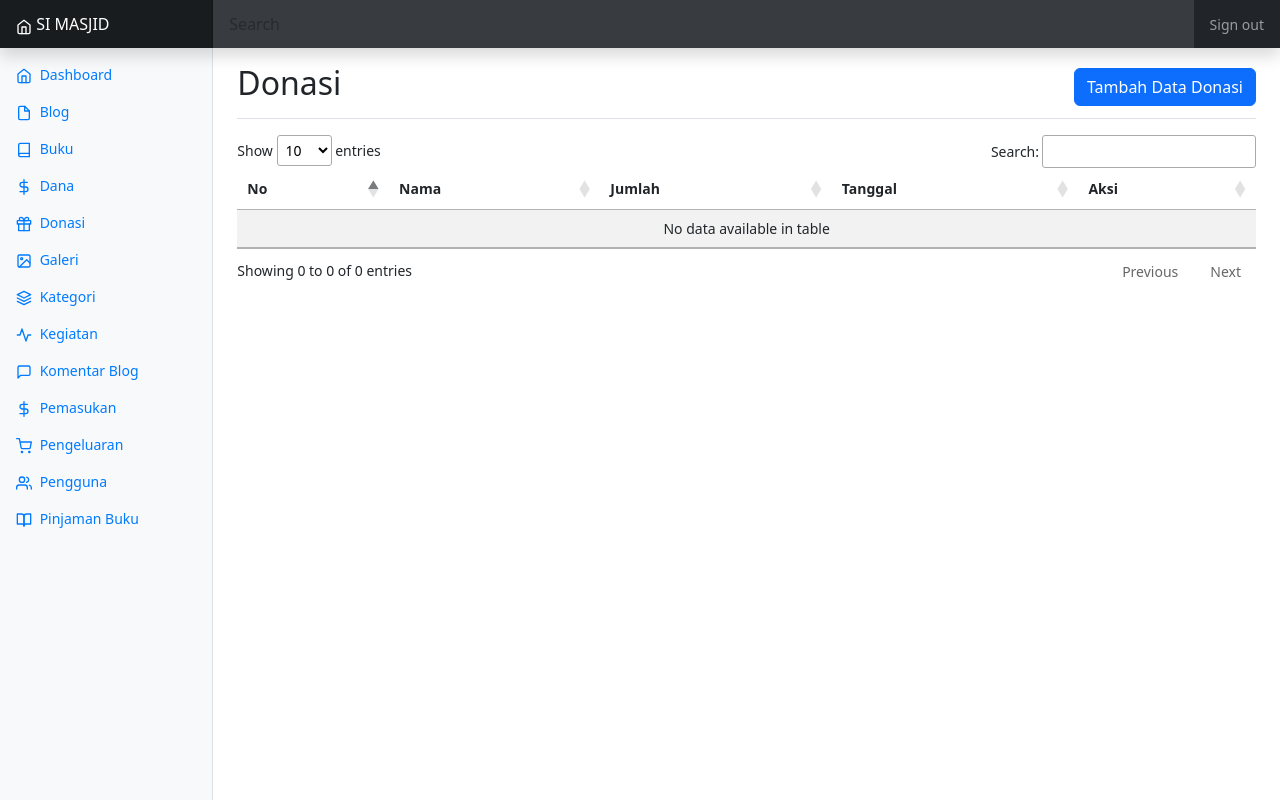
After one commit to EngRidhoNet/native_simasjid, a PHP site: page /admin/donasi/index.php in a window 1280 px wide. The commit adds this page. Run offline with PHP 8.4, Linux system fonts and the light colour scheme; the visitor is signed in with stand-in values (Sample User, id 1); data that the repository does not hold is empty; some libraries are stand-ins or nearby versions.

Commit message:
fitur donasi

```diff
--- /dev/null
+++ b/admin/donasi/index.php
@@ -0,0 +1,267 @@
+<?php include('../includes/header.php'); ?>
+<?php include('../includes/sidebar.php'); ?>
+<?php include('../../koneksi/koneksi.php'); ?>
+
+<div class="container-fluid">
+    <div class="row">
+        <main class="col-md-9 ms-sm-auto col-lg-10 px-md-4">
+            <div class="d-flex justify-content-between flex-wrap flex-md-nowrap align-items-center pt-3 pb-2 mb-3 border-bottom">
+                <h1 class="h2">Donasi</h1>
+                <button type="button" class="btn btn-primary" id="addBookButton" data-bs-toggle="modal" data-bs-target="#addModal">Tambah Data Donasi</button>
+            </div>
+            <div class="table-responsive">
+                <table id="bukuTable" class="table table-striped table-sm">
+                    <thead>
+                        <tr>
+                            <th>No</th>
+                            <th>Nama</th>
+                            <th>Jumlah</th>
+                            <th>Tanggal</th>
+                            <th>Aksi</th>
+                        </tr>
+                    </thead>
+                    <tbody>
+                        <?php
+                        $query = "SELECT pengguna.nama_pengguna, donasi.* FROM donasi, pengguna WHERE donasi.id_pengguna=pengguna.id_pengguna";
+                        $result = mysqli_query($conn, $query);
+
+                        if (!$result) {
+                            echo "<tr><td colspan='8'>Gagal mengambil data: " . mysqli_error($conn) . "</td></tr>";
+                        } else {
+                            $no = 1;
+                            while ($data = mysqli_fetch_assoc($result)) {
+                        ?>
+                                <tr>
+                                    <td><?= htmlspecialchars($no++) ?></td>
+                                    <td><?= htmlspecialchars($data['nama_pengguna']) ?></td>
+                                    <td><?= htmlspecialchars($data['total_donasi']) ?></td>
+                                    <td><?= htmlspecialchars($data['tanggal']) ?></td>
+                                    <td>
+                                        <button class="btn btn-warning editBookButton" data-id="<?= htmlspecialchars($data['id_donasi']) ?>">Edit</button>
+                                        <button class="btn btn-danger deleteBookButton" data-id="<?= htmlspecialchars($data['id_donasi']) ?>">Hapus</button>
+                                    </td>
+                                </tr>
+                        <?php
+                            }
+                        }
+                        ?>
+                    </tbody>
+                </table>
+            </div>
+        </main>
+    </div>
+</div>
+<?php
+// Ambil data pengguna dari database
+$queryPengguna = "SELECT id_pengguna, nama_pengguna FROM pengguna";
+$resultPengguna = mysqli_query($conn, $queryPengguna);
+
+if (!$resultPengguna) {
+    die('Gagal mengambil data pengguna: ' . mysqli_error($conn));
+}
+?>
+
+
+<!-- Modal Tambah Donasi -->
+<div class="modal fade" id="addModal" tabindex="-1" aria-labelledby="addModalLabel" aria-hidden="true">
+    <div class="modal-dialog">
+        <div class="modal-content">
+            <form id="addForm" method="post" action="add_donation.php">
+                <div class="modal-header">
+                    <h5 class="modal-title" id="addModalLabel">Tambah Donasi</h5>
+                    <button type="button" class="btn-close" data-bs-dismiss="modal" aria-label="Close"></button>
+                </div>
+                <div class="modal-body">
+                    <div class="mb-3">
+                        <label for="id_pengguna" class="form-label">Nama Pengguna</label>
+                        <select class="form-select" id="id_pengguna" name="id_pengguna" required>
+                            <option value="">Pilih Nama Pengguna</option>
+                            <?php while ($pengguna = mysqli_fetch_assoc($resultPengguna)) : ?>
+                                <option value="<?= htmlspecialchars($pengguna['id_pengguna']) ?>">
+                                    <?= htmlspecialchars($pengguna['nama_pengguna']) ?>
+                                </option>
+                            <?php endwhile; ?>
+                        </select>
+                    </div>
+                    <div class="mb-3">
+                        <label for="total_donasi" class="form-label">Jumlah Donasi</label>
+                        <input type="number" class="form-control" id="total_donasi" name="total_donasi" required>
+                    </div>
+                    <div class="mb-3">
+                        <label for="tanggal" class="form-label">Tanggal</label>
+                        <input type="date" class="form-control" id="tanggal" name="tanggal" required>
+                    </div>
+                </div>
+                <div class="modal-footer">
+                    <button type="button" class="btn btn-secondary" data-bs-dismiss="modal">Batal</button>
+                    <button type="submit" class="btn btn-primary">Simpan</button>
+                </div>
+            </form>
+        </div>
+    </div>
+</div>
+
+<!-- Modal Edit Donasi -->
+<div class="modal fade" id="editModal" tabindex="-1" aria-labelledby="editModalLabel" aria-hidden="true">
+    <div class="modal-dialog">
+        <div class="modal-content">
+            <form id="editForm" method="post" action="edit_donation.php">
+                <div class="modal-header">
+                    <h5 class="modal-title" id="editModalLabel">Edit Donasi</h5>
+                    <button type="button" class="btn-close" data-bs-dismiss="modal" aria-label="Close"></button>
+                </div>
+                <div class="modal-body">
+                    <input type="hidden" id="edit_id_donasi" name="id_donasi">
+                    <div class="mb-3">
+                        <label for="edit_id_pengguna" class="form-label">Nama Pengguna</label>
+                        <select class="form-select" id="edit_id_pengguna" name="id_pengguna" required>
+                            <option value="">Pilih Nama Pengguna</option>
+                            <?php
+                            // Ambil data pengguna dari database
+                            $queryPengguna = "SELECT id_pengguna, nama_pengguna FROM pengguna";
+                            $resultPengguna = mysqli_query($conn, $queryPengguna);
+                            if (!$resultPengguna) {
+                                die('Gagal mengambil data pengguna: ' . mysqli_error($conn));
+                            }
+                            while ($pengguna = mysqli_fetch_assoc($resultPengguna)) :
+                            ?>
+                                <option value="<?= htmlspecialchars($pengguna['id_pengguna']) ?>">
+                                    <?= htmlspecialchars($pengguna['nama_pengguna']) ?>
+                                </option>
+                            <?php endwhile; ?>
+                        </select>
+                    </div>
+                    <div class="mb-3">
+                        <label for="edit_total_donasi" class="form-label">Jumlah Donasi</label>
+                        <input type="number" class="form-control" id="edit_total_donasi" name="total_donasi" required>
+                    </div>
+                    <div class="mb-3">
+                        <label for="edit_tanggal" class="form-label">Tanggal</label>
+                        <input type="date" class="form-control" id="edit_tanggal" name="tanggal" required>
+                    </div>
+                </div>
+                <div class="modal-footer">
+                    <button type="button" class="btn btn-secondary" data-bs-dismiss="modal">Batal</button>
+                    <button type="submit" class="btn btn-primary">Simpan</button>
+                </div>
+            </form>
+        </div>
+    </div>
+</div>
+
+<!-- Modal Hapus Donasi -->
+<div class="modal fade" id="deleteModal" tabindex="-1" aria-labelledby="deleteModalLabel" aria-hidden="true">
+    <div class="modal-dialog">
+        <div class="modal-content">
+            <form id="deleteForm" method="post" action="delete_donation.php">
+                <div class="modal-header">
+                    <h5 class="modal-title" id="deleteModalLabel">Hapus Donasi</h5>
+                    <button type="button" class="btn-close" data-bs-dismiss="modal" aria-label="Close"></button>
+                </div>
+                <div class="modal-body">
+                    <input type="hidden" id="delete_id_donasi" name="id_donasi">
+                    <p>Apakah Anda yakin ingin menghapus donasi ini?</p>
+                </div>
+                <div class="modal-footer">
+                    <button type="button" class="btn btn-secondary" data-bs-dismiss="modal">Batal</button>
+                    <button type="submit" class="btn btn-danger">Hapus</button>
+                </div>
+            </form>
+        </div>
+    </div>
+</div>
+
+
+<!-- Include jQuery and Bootstrap JS -->
+<script src="https://code.jquery.com/jquery-3.6.0.min.js"></script>
+<script src="https://cdn.jsdelivr.net/npm/bootstrap@5.3.0/dist/js/bootstrap.bundle.min.js"></script>
+<script src="https://cdn.datatables.net/1.11.3/js/jquery.dataTables.min.js"></script>
+<link rel="stylesheet" href="https://cdn.datatables.net/1.11.3/css/jquery.dataTables.min.css">
+
+<script>
+    $(document).ready(function() {
+        var table = $('#bukuTable').DataTable({
+            "language": {
+                "url": "//cdn.datatables.net/plug-ins/1.11.3/i18n/Indonesian.json"
+            }
+        });
+
+        // Function to reload table data
+        function reloadTable() {
+            table.destroy();
+            table = $('#bukuTable').DataTable({
+                "language": {
+                    "url": "//cdn.datatables.net/plug-ins/1.11.3/i18n/Indonesian.json"
+                }
+            });
+        }
+        // Handle edit form submit
+        $('#editForm').on('submit', function(e) {
+            e.preventDefault();
+            var formData = $(this).serialize();
+            $.ajax({
+                url: 'edit_donation.php',
+                type: 'POST',
+                data: formData,
+                success: function(response) {
+                    $('#editModal').modal('hide');
+                    alert('Donasi berhasil diubah');
+                    reloadTable(); // Reload DataTable data
+                    location.reload();
+                },
+                error: function(xhr, status, error) {
+                    alert('Terjadi kesalahan: ' + xhr.responseText);
+                }
+            });
+        });
+    });
+
+    // Handle edit button click
+    $('.editBookButton').on('click', function() {
+        var id = $(this).data('id');
+        $.ajax({
+            url: 'get_donation.php',
+            type: 'POST',
+            data: {
+                id_donasi: id
+            },
+            dataType: 'json',
+            success: function(response) {
+                $('#edit_id_donasi').val(response.id_donasi);
+                $('#edit_nama_pengguna').val(response.nama_pengguna);
+                $('#edit_total_donasi').val(response.total_donasi);
+                $('#edit_tanggal').val(response.tanggal);
+                $('#editModal').modal('show');
+
+            }
+        });
+    });
+
+    // Handle delete button click
+    $('.deleteBookButton').on('click', function() {
+        var id = $(this).data('id');
+        $('#delete_id_donasi').val(id);
+        $('#deleteModal').modal('show');
+
+    });
+
+    // Handle add form submit
+    $('#addForm').on('submit', function(e) {
+        e.preventDefault();
+        var formData = $(this).serialize();
+        $.ajax({
+            url: 'add_donation.php',
+            type: 'POST',
+            data: formData,
+            success: function(response) {
+                $('#addModal').modal('hide');
+                alert('Donasi berhasil ditambahkan');
+                reloadTable(); // Reload DataTable data
+                location.reload();
+            },
+            error: function(xhr, status, error) {
+                alert('Terjadi kesalahan: ' + xhr.responseText);
+            }
+        });
+    });
+</script>
--- a/admin/includes/sidebar.php
+++ b/admin/includes/sidebar.php
@@ -28,7 +28,7 @@
                 </a>
             </li>
             <li class="nav-item">
-                <a class="nav-link active" aria-current="page" href="#">
+                <a class="nav-link active" aria-current="page" href="../donasi/index.php">
                     <span data-feather="gift" class="align-text-bottom"></span>
                     Donasi
                 </a>
--- a/admin/index.php
+++ b/admin/index.php
@@ -148,13 +148,13 @@
                         </a>
                     </li>
                     <li class="nav-item">
-                        <a class="nav-link active" aria-current="page" href="#">
+                        <a class="nav-link active" aria-current="page" href="dana/index.php">
                             <span data-feather="dollar-sign" class="align-text-bottom"></span>
                             Dana
                         </a>
                     </li>
                     <li class="nav-item">
-                        <a class="nav-link active" aria-current="page" href="#">
+                        <a class="nav-link active" aria-current="page" href="donasi/index.php">
                             <span data-feather="gift" class="align-text-bottom"></span>
                             Donasi
                         </a>
```
Also changed, not shown: admin/donasi/add_donation.php (added, +17 -0 lines), admin/donasi/delete_donation.php (added, +13 -0 lines), admin/donasi/edit_donation.php (added, +18 -0 lines), admin/donasi/get_donation.php (added, +15 -0 lines).
